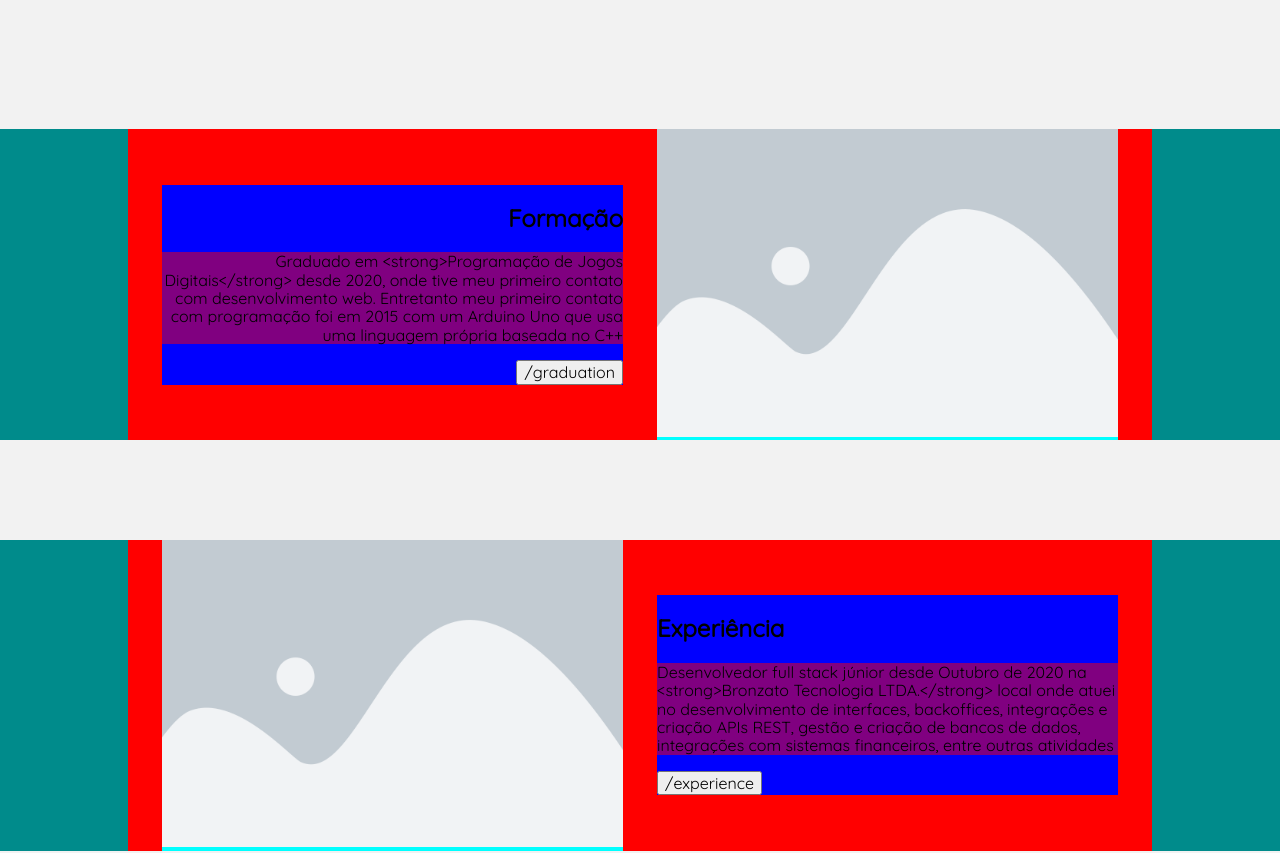
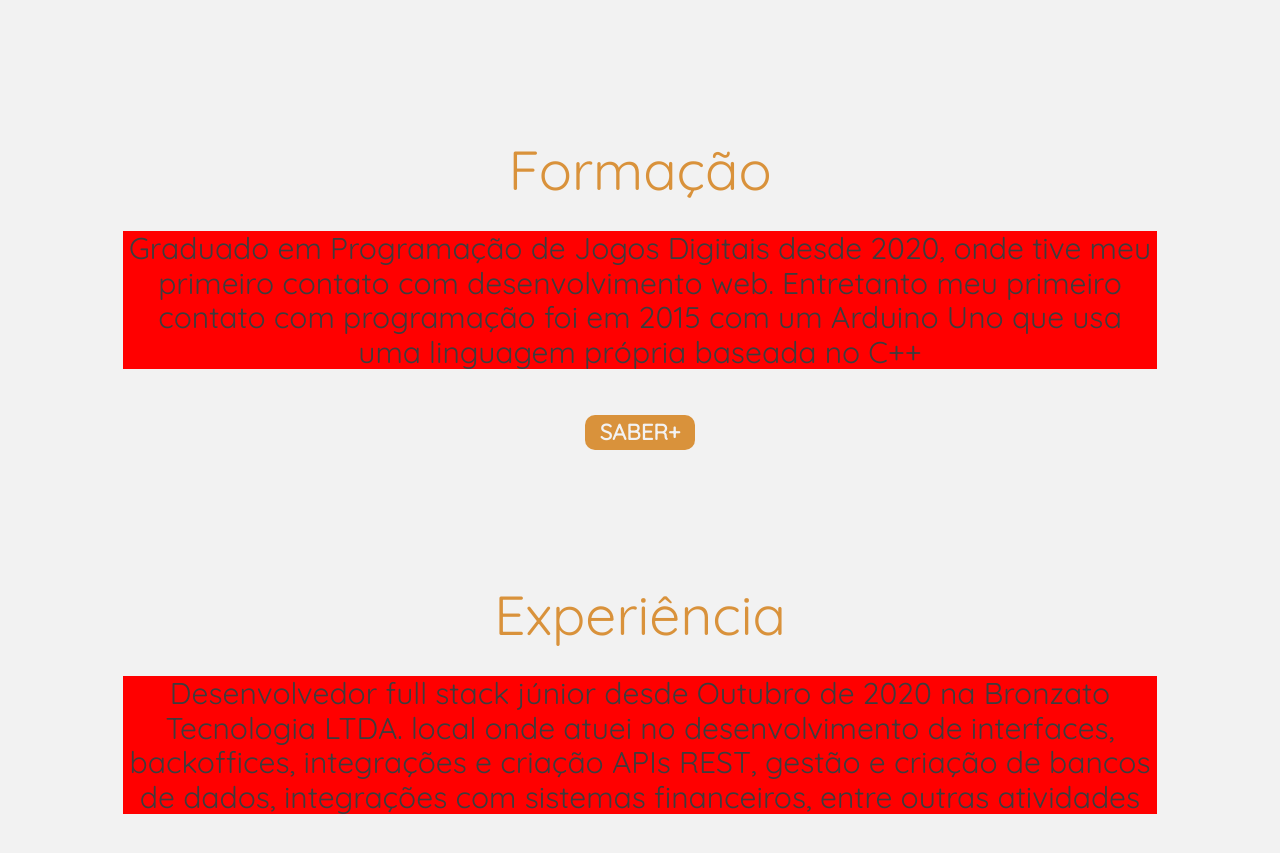
Before and after one commit to RaphaelO-Melo/Portfolio-2.0, a React (Create React App) app in the folder portfolio/: page / in a window 1280 px wide. Shown: the part 770-1623 px from the top of the page. Built offline with nearby package versions, Linux system fonts and the light colour scheme.

Commit message:
Desktop style for content
- Removed images from content
- Added style for content on desktop large devices

```diff
--- a/portfolio/src/data/content.json
+++ b/portfolio/src/data/content.json
@@ -2,14 +2,14 @@
     {
         "id": 1,
         "title": "Formação",
-        "text": "Graduado em <strong>Programação de Jogos Digitais</strong> desde 2020, onde tive meu primeiro contato com desenvolvimento web. Entretanto meu primeiro contato com programação foi em 2015 com um Arduino Uno que usa uma linguagem própria baseada no C++",
+        "text": "Graduado em Programação de Jogos Digitais desde 2020, onde tive meu primeiro contato com desenvolvimento web. Entretanto meu primeiro contato com programação foi em 2015 com um Arduino Uno que usa uma linguagem própria baseada no C++",
         "image": "./assets/placeholder.png",
         "to": "/graduation"
     },
     {
         "id": 2,
         "title": "Experiência",
-        "text": "Desenvolvedor full stack júnior desde Outubro de 2020 na <strong>Bronzato Tecnologia LTDA.</strong> local onde atuei no desenvolvimento de interfaces, backoffices, integrações e criação APIs REST, gestão e criação de bancos de dados, integrações com sistemas financeiros, entre outras atividades",
+        "text": "Desenvolvedor full stack júnior desde Outubro de 2020 na Bronzato Tecnologia LTDA. local onde atuei no desenvolvimento de interfaces, backoffices, integrações e criação APIs REST, gestão e criação de bancos de dados, integrações com sistemas financeiros, entre outras atividades",
         "image": "./assets/placeholder.png",
         "to": "/experience"
     },
--- a/portfolio/src/pages/About/About.module.scss
+++ b/portfolio/src/pages/About/About.module.scss
@@ -1,4 +1,8 @@
+@import "styles/variables";
+@import "styles/breakpoints";
+
 .containerContent{
-    background-color: darkcyan;
+
     margin: 100px auto;
+
 }
--- a/portfolio/src/pages/About/Content/Content.module.scss
+++ b/portfolio/src/pages/About/Content/Content.module.scss
@@ -3,46 +3,74 @@
 
 .content{
 
-    background-color: red;
     display: flex;
     align-items: center;
-    max-width: 80%;
+    max-width: 85%;
+    height: 345px;
     margin: auto;
     justify-content: space-evenly;
 
     &__info{
 
-        background-color: blue;
-        width: 45%;
+        width: 65%;
+        height: 95%;
+        display: flex;
+        flex-direction: column;
+        justify-content: center;
+        text-align: center;
+
+        @media (max-width: $desktop_md) {
+            width: 95%;
+        }
 
         &__title{
-            background-color: oragne;
+
+            margin: 0;
+            font-style: normal;
+            font-weight: 400;
+            font-size: 55px;
+            color: $orange;
+
         }
 
         &__text{
-            background-color: purple;
+
+            margin: 30px 0;
+            font-size: 35px;
+            color: $black;
+
+            @media (max-width: $desktop_sm) {
+                font-size: 24px;
+                background-color: red;
+            }
+
+            @media (max-width: $desktop_md) {
+                font-size: 30px;
+                background-color: red;
+            }
+
+        }
+
+        &__link{
+
+            background-color: $orange;
+            color: $white;
+            border-radius: 10px;
+            width: fit-content;
+            padding: 5px 15px;
+            text-transform: uppercase;
+            font-weight: bold;
+            margin: auto;
+            font-size: 22px;
+
+        }
+
+        &__link:hover{
+            background-color: $brown;
         }
 
     }
 
-    &__info--left{
-        text-align: left;
-    }
-
-    &__info--right{
-        text-align: right;
-    }
-
-    &__image{
-
-        background-color: cyan;
-        width: 45%;
-
-        img{
-            width: 100%;
-        }
-
-    }
 }
 
 .content--reverse{
--- a/portfolio/src/pages/About/Content/index.tsx
+++ b/portfolio/src/pages/About/Content/index.tsx
@@ -1,6 +1,7 @@
 import style from './Content.module.scss';
 import { AboutContent } from 'types/AboutContent';
 import classNames from 'classnames';
+import { Link } from 'react-router-dom';
 
 export default function Content({id, title, text, image, to} : AboutContent){
     return (
@@ -8,28 +9,19 @@ export default function Content({id, title, text, image, to} : AboutContent){
             [style.content] : true,
             [style['content--reverse']] : id%2 === 0,
         })}>
-
-
-            <div className={classNames({
-                [style.content__info] : true,
-                [style['content__info--left']] : id%2 === 0,
-                [style['content__info--right']] :id%2 === 1
-            })}>
-
+            <div className={style.content__info}>
                 <h2 className={style.content__info__title}>
                     {title}
                 </h2>
                 <p className={style.content__info__text}>
                     {text}
                 </p>
-                <button>{to}</button>
-
-            </div>
-
-
-
-            <div className={style.content__image}>
-                <img src={image} alt="title" />
+                <Link
+                    className={style.content__info__link}
+                    to={to}
+                >
+                    SABER+
+                </Link>
             </div>
 
         </div>
```
